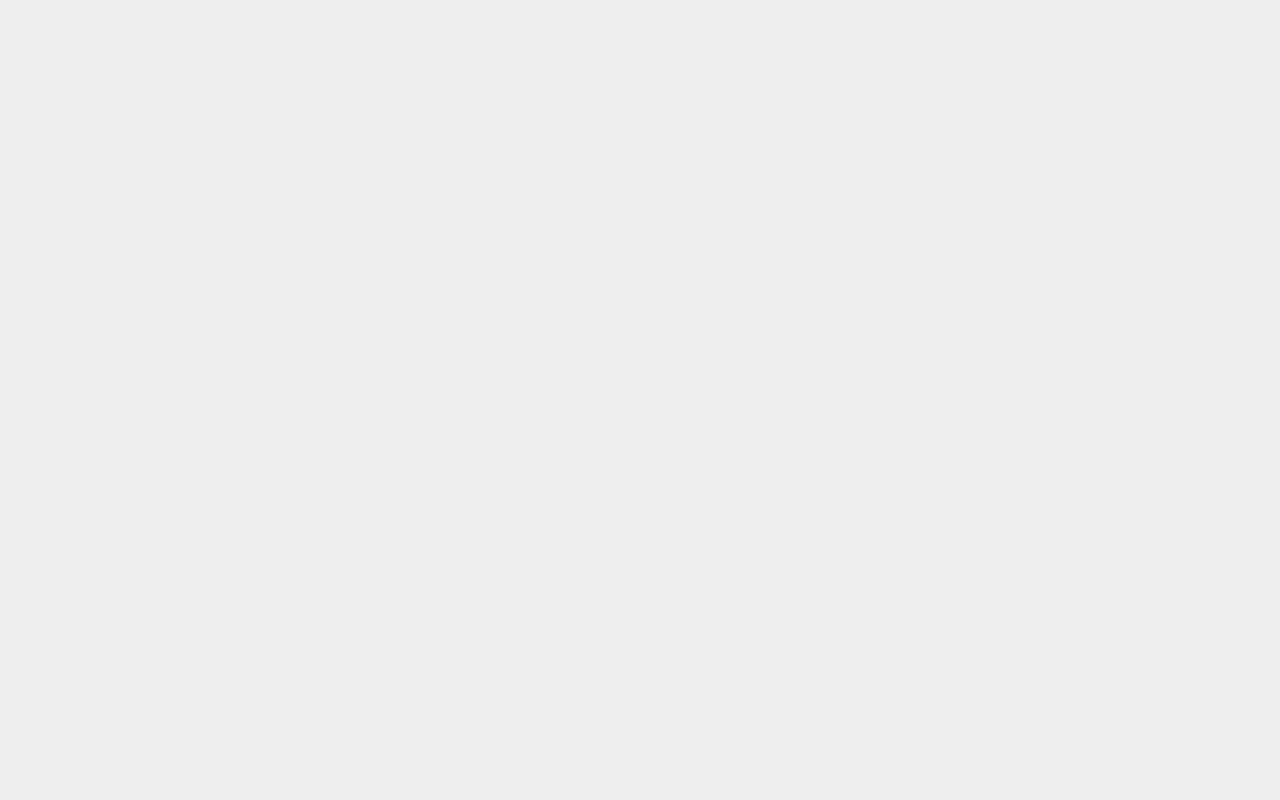
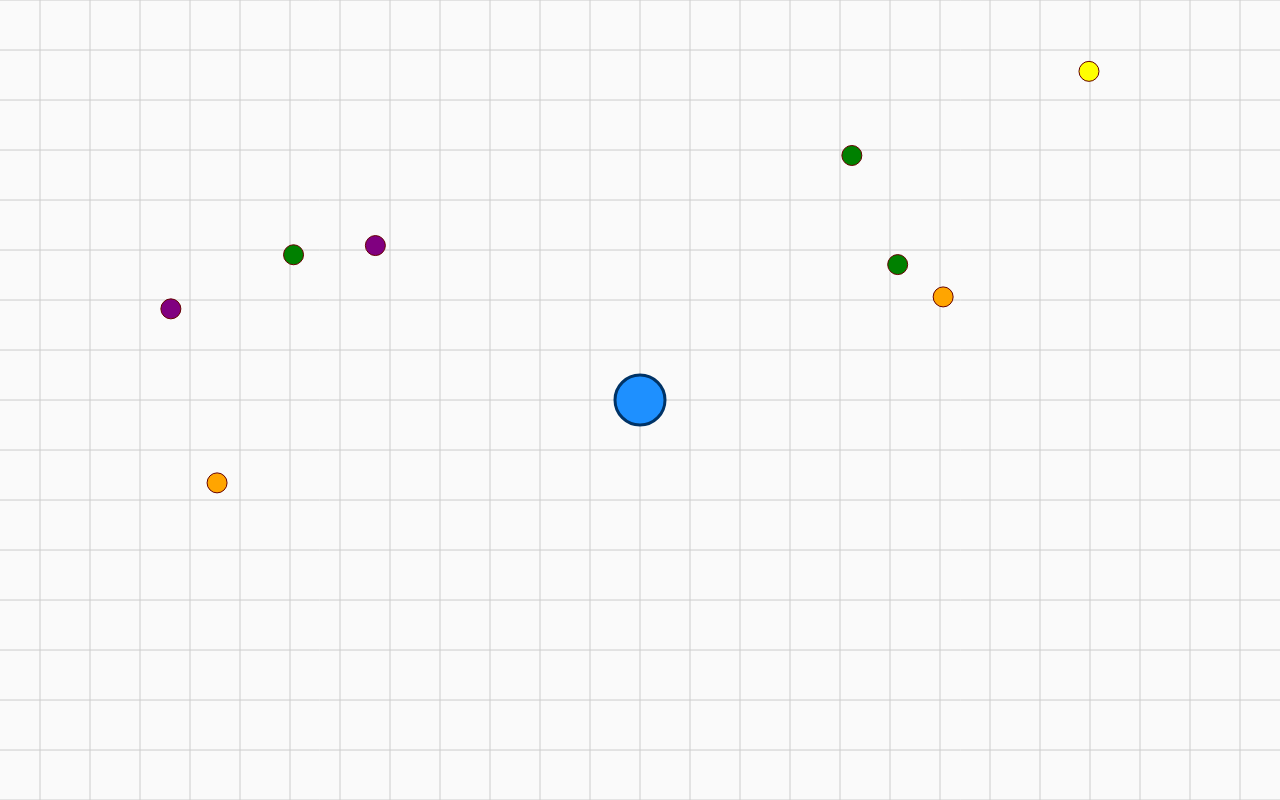
Before and after one commit to Sam12354/Blob-battle.io-game, a React (Vite) app in the folder client/vite-project/: page / in a window 1280 px wide. Built offline with nearby package versions, Linux system fonts and the light colour scheme.

Commit message:
Set up full-screen game canvas with hidden cursor and background color
Renders a full-screen canvas with a light background, hides the cursor, and places it absolutely on the page so the game graphics appear correctly behind other elements.

```diff
--- a/client/vite-project/src/components/GameCanvas.jsx
+++ b/client/vite-project/src/components/GameCanvas.jsx
@@ -108,6 +108,23 @@ const GameCanvas = () => {
 
     }, [mapWidth, mapHeight, maxSpeed, foodRef]);
 
+    return (
+        <canvas
+            ref={canvasRef}
+            style={{
+                display: 'block',
+                backgroundColor: '#fafafa',
+                cursor: 'none',
+                position: 'absolute',
+                top: 0,
+                left: 0,
+                width: '100vw',
+                height: '100vh',
+                zIndex: 1,
+            }}
+        />
+    );
+
 };
 
 export default GameCanvas;
```
